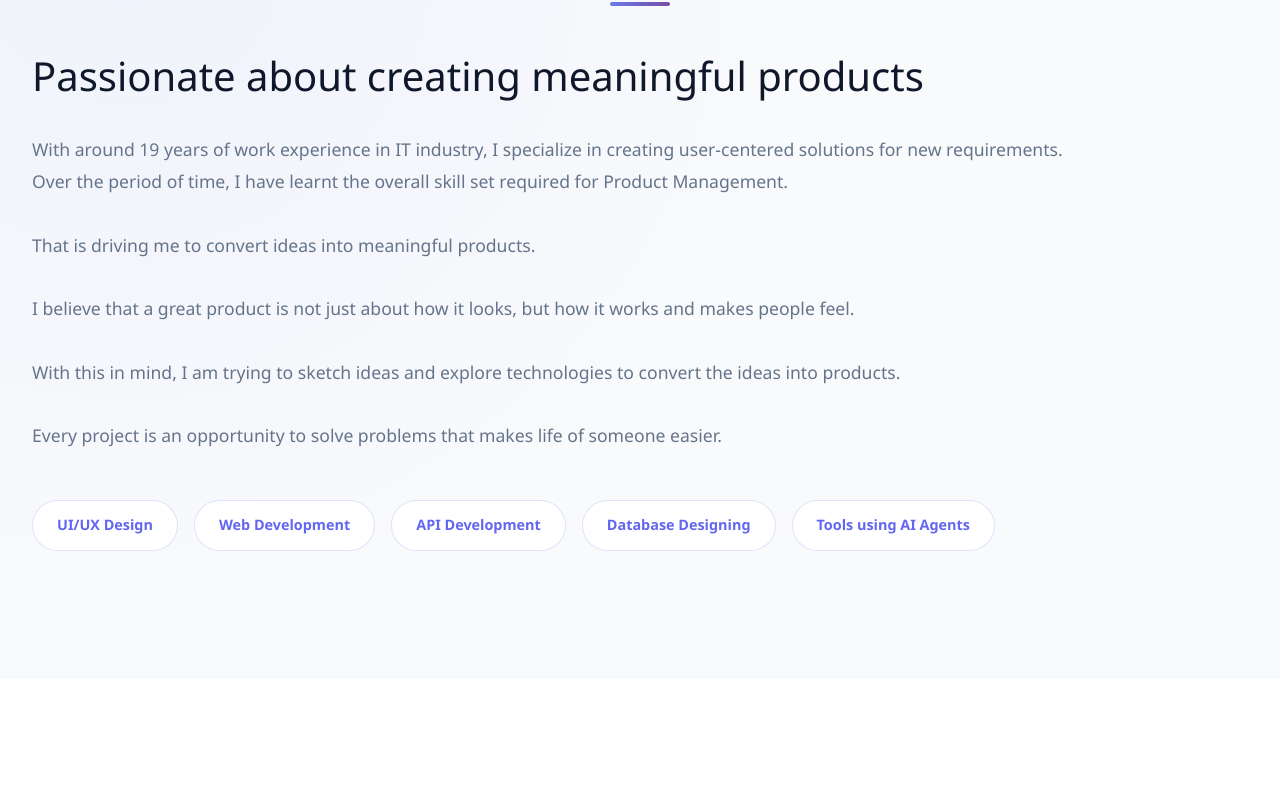
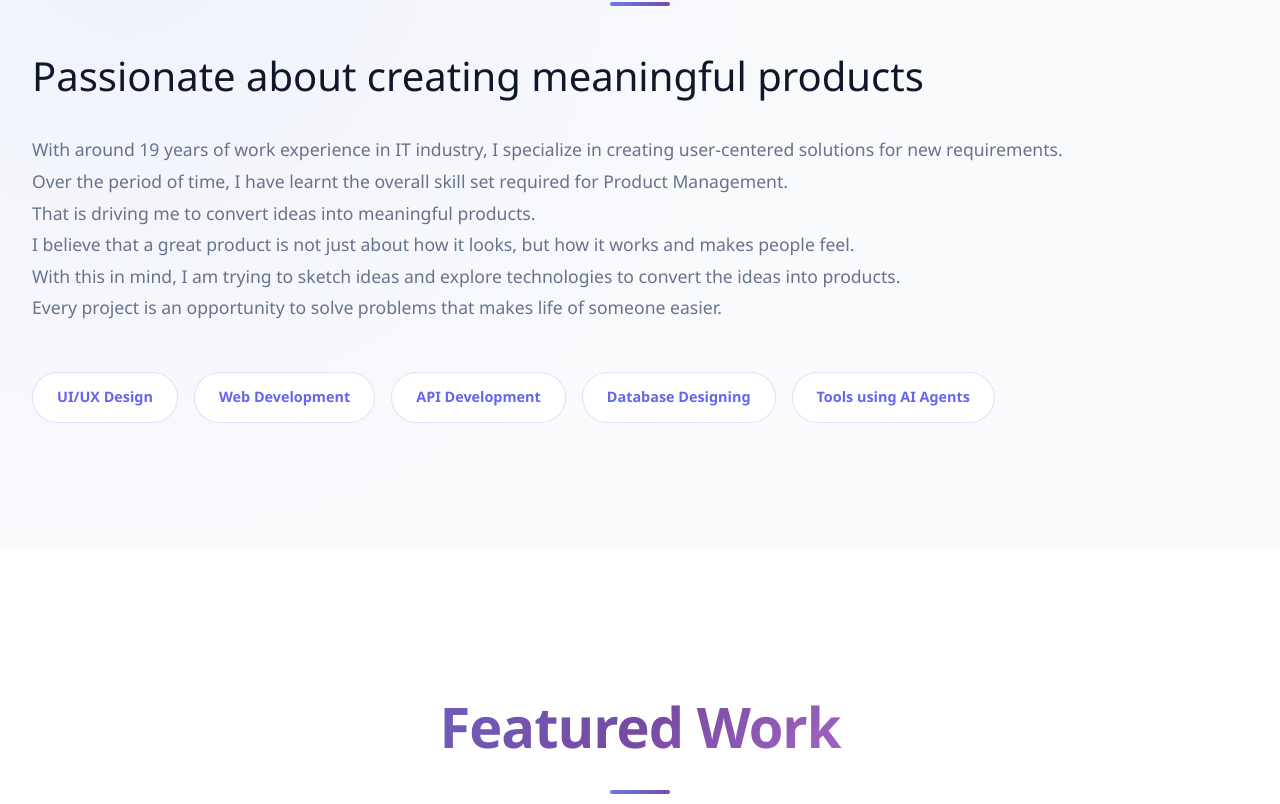
Before and after one commit to dsparthiban/Profile, a plain HTML site: page index.html in a window 1280 px wide. Shown: the part 1037-1841 px from the top of the page. Drawn offline with Linux system fonts and the light colour scheme.

Commit message:
Update index.html

```diff
--- a/index.html
+++ b/index.html
@@ -70,12 +70,14 @@ https://templatemo.com/tm-593-personal-shape
 <!--                 <div class="about-image slide-in-left"></div> -->
                 <div class="about-text slide-in-right">
                     <h3>Passionate about creating meaningful products</h3>
-                    <p>With around 19 years of work experience in IT industry, I specialize in creating user-centered solutions for new requirements.<br>
-                    Over the period of time, I have learnt the overall skill set required for Product Management.</p>
-                    <p>That is driving me to convert ideas into meaningful products.</p>
-                    <p>I believe that a great product is not just about how it looks, but how it works and makes people feel.</p>
-                    <p>With this in mind, I am trying to sketch ideas and explore technologies to convert the ideas into products.</p>
-                    <p>Every project is an opportunity to solve problems that makes life of someone easier.</p>
+                    <p>
+                        With around 19 years of work experience in IT industry, I specialize in creating user-centered solutions for new requirements.<br>
+                        Over the period of time, I have learnt the overall skill set required for Product Management.<br>
+                        That is driving me to convert ideas into meaningful products.<br>
+                        I believe that a great product is not just about how it looks, but how it works and makes people feel.<br>
+                        With this in mind, I am trying to sketch ideas and explore technologies to convert the ideas into products.<br>
+                        Every project is an opportunity to solve problems that makes life of someone easier.
+                    </p>
                     <div class="skills">
                         <span class="skill-tag">UI/UX Design</span>
                         <span class="skill-tag">Web Development</span>
```
